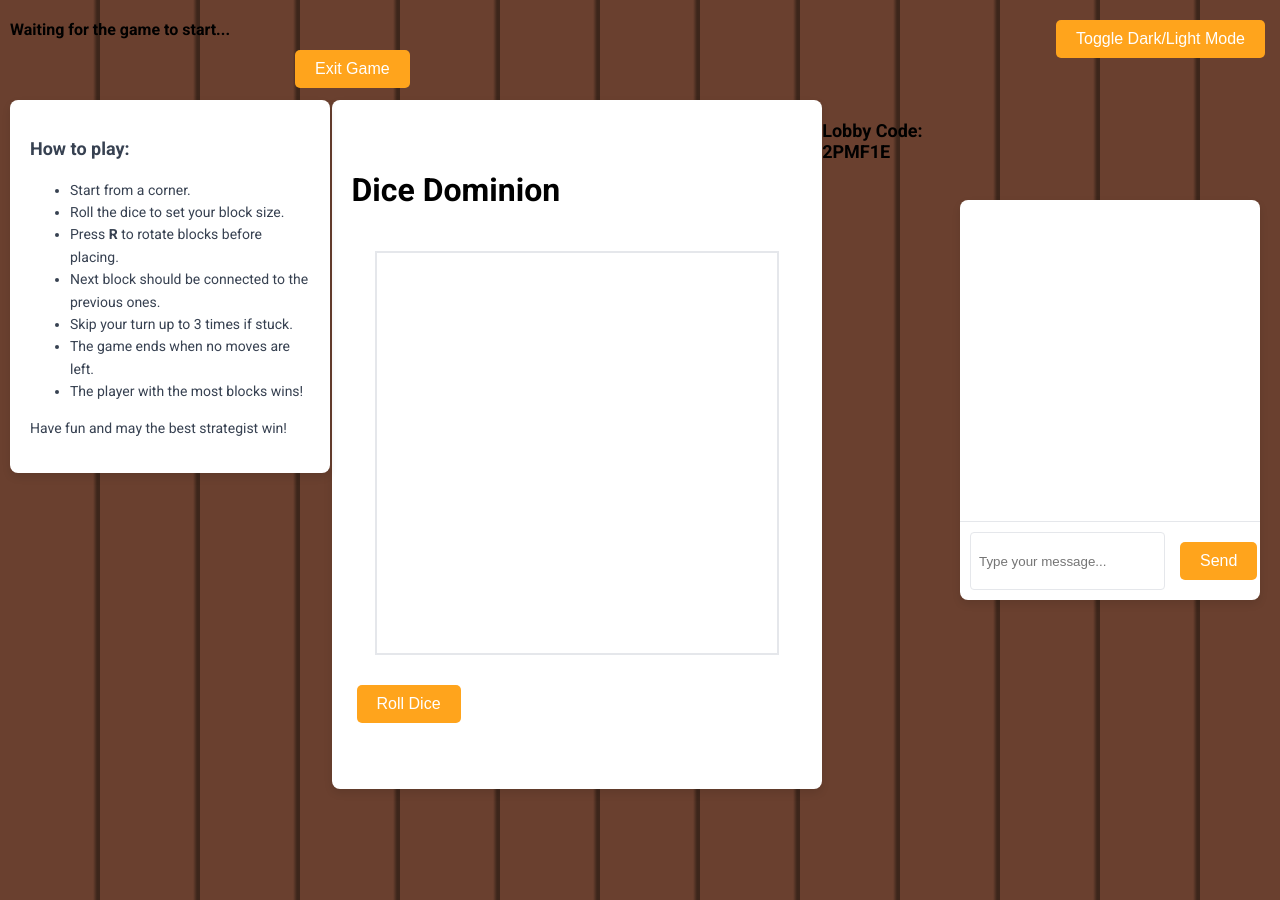
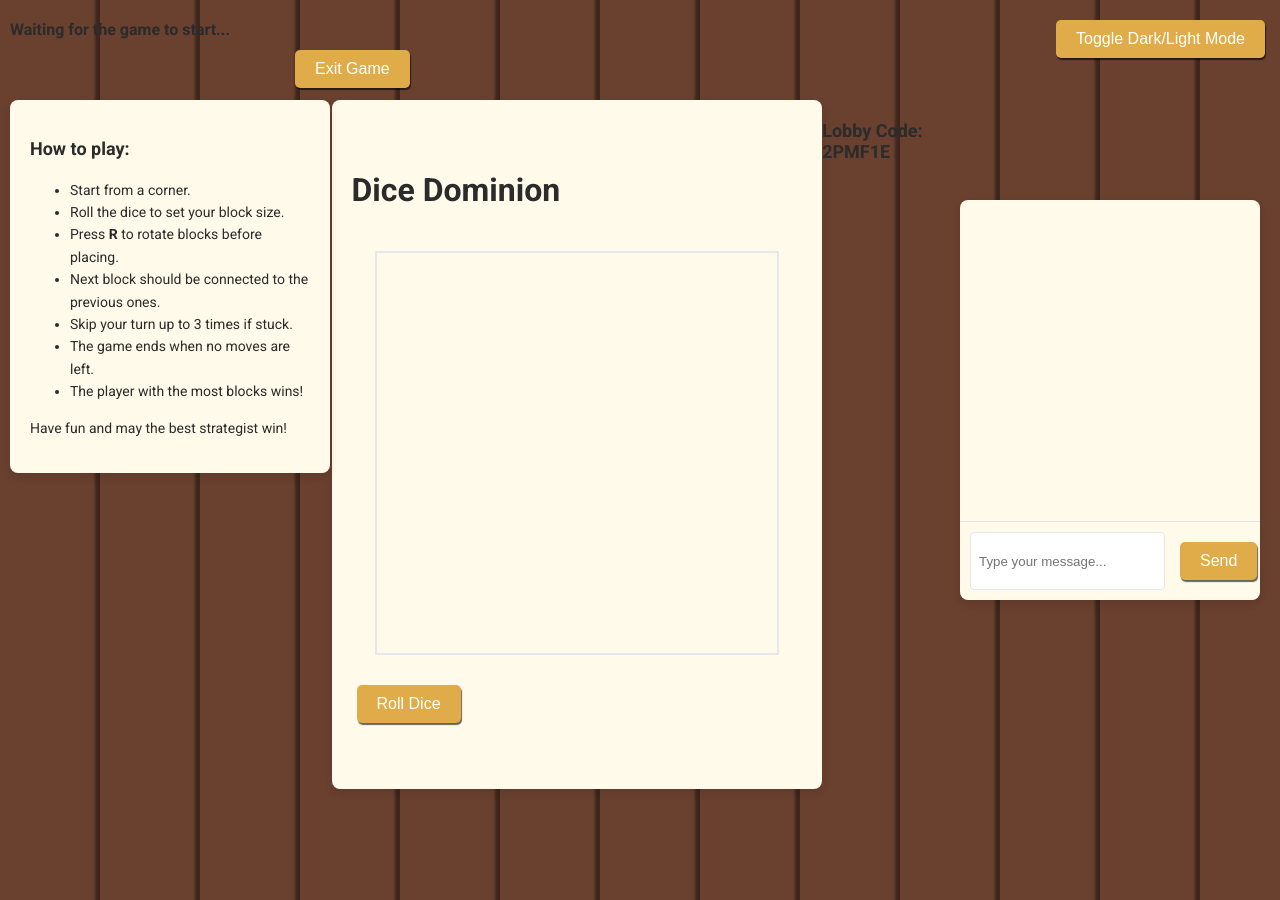
Before and after one commit to berkesevenler/DiceDominion, a website with bundled scripts: page DiceDominion/index.html in a window 1280 px wide. Both pictures are taken after typing "Sample" into the empty fields and a click on the button "Create Lobby". Built offline with nearby package versions, Linux system fonts and the light colour scheme; no server answers.

Commit message:
changed color palette for day mode
Changed it from a white to a light cream, loved the original orange for the buttons, only changed the tonality. And also another shade of dark gray for the text.

Eliminated unnecesary lines as well.

Will update the dark mode one after fixing the toggle theme.

```diff
--- a/DiceDominion/style.css
+++ b/DiceDominion/style.css
@@ -6,6 +6,7 @@ html {
   margin: 0;
   padding-top: 50px;
   font-family: "Roboto", sans-serif;
+  color: #2B2B2B;
 }
 
 body {
@@ -30,7 +31,7 @@ body {
 
 #container {
   text-align: center;
-  background: #ffffff;
+  background: #fffaea;
   box-shadow: 0 4px 8px rgba(0, 0, 0, 0.1);
   padding: 20px;
   border-radius: 8px;
@@ -40,7 +41,7 @@ body {
 
 #menu {
   text-align: center;
-  background: #ffffff;
+  background: #fffaea;
   box-shadow: 0 4px 8px rgba(0, 0, 0, 0.1);
   padding: 20px;
   border-radius: 8px;
@@ -53,13 +54,12 @@ body {
   top: 100px;
   left: 10px;
   width: 280px;
-  background: #ffffff;
+  background: #fffaea;
   box-shadow: 0 4px 8px rgba(0, 0, 0, 0.1);
   padding: 20px;
   border-radius: 8px;
   font-size: 14px;
   line-height: 1.6;
-  color: #374151;
 }
 
 #instructions h2 {
@@ -111,8 +111,8 @@ body {
 }
 
 button {
-  background-color: #ffa41c;
-  border: none;
+  background-color: #e0ab49;
+  border: #472c13 5px;
   color: white;
   padding: 10px 20px;
   text-align: center;
@@ -123,34 +123,24 @@ button {
   cursor: pointer;
   border-radius: 5px;
   transition: background-color 0.3s ease, transform 0.3s ease;
+  box-shadow: 1px 2px 1px rgba(0, 0, 0, 0.6);
 }
 
 button:hover {
-  background-color: #ff8c00;
+  background-color: #d58d55;
   transform: scale(1.05);
+  box-shadow: 2px 4px 8px rgba(0, 0, 0, 0.6);
 }
 
 #status {
   font-size: 18px;
-  color: #374151;
 }
 
 .exit-button {
   position: absolute;
   top: 40px;
   left: 290px;
-  padding: 10px 20px;
-  background-color: #ffa41c;
-  color: white;
-  border: none;
-  border-radius: 5px;
-  font-size: 16px;
-  cursor: pointer;
   z-index: 10;
-}
-
-.exit-button:hover {
-  background-color: #ff6600;
 }
 
 @keyframes fadeIn {
@@ -203,7 +193,7 @@ body.dark-mode #instructions {
   align-items: center;
   padding: 10px;
   margin: 5px 0;
-  background-color: #f5f5f5;
+  background-color: #fff3d1;
   border-radius: 5px;
 }
 
@@ -224,7 +214,7 @@ body.dark-mode .public-lobby-item {
   transform: translateY(-50%);
   width: 300px;
   height: 400px;
-  background: #ffffff;
+  background: #fffaea;
   border-radius: 8px;
   box-shadow: 0 4px 8px rgba(0, 0, 0, 0.1);
 }
@@ -293,11 +283,3 @@ button:disabled {
   opacity: 0.5;
   cursor: not-allowed;
 }
-
-#rerollButton {
-  background-color: #ff8c00;
-}
-
-#rerollButton:hover {
-  background-color: #fefefe;
-}
```
